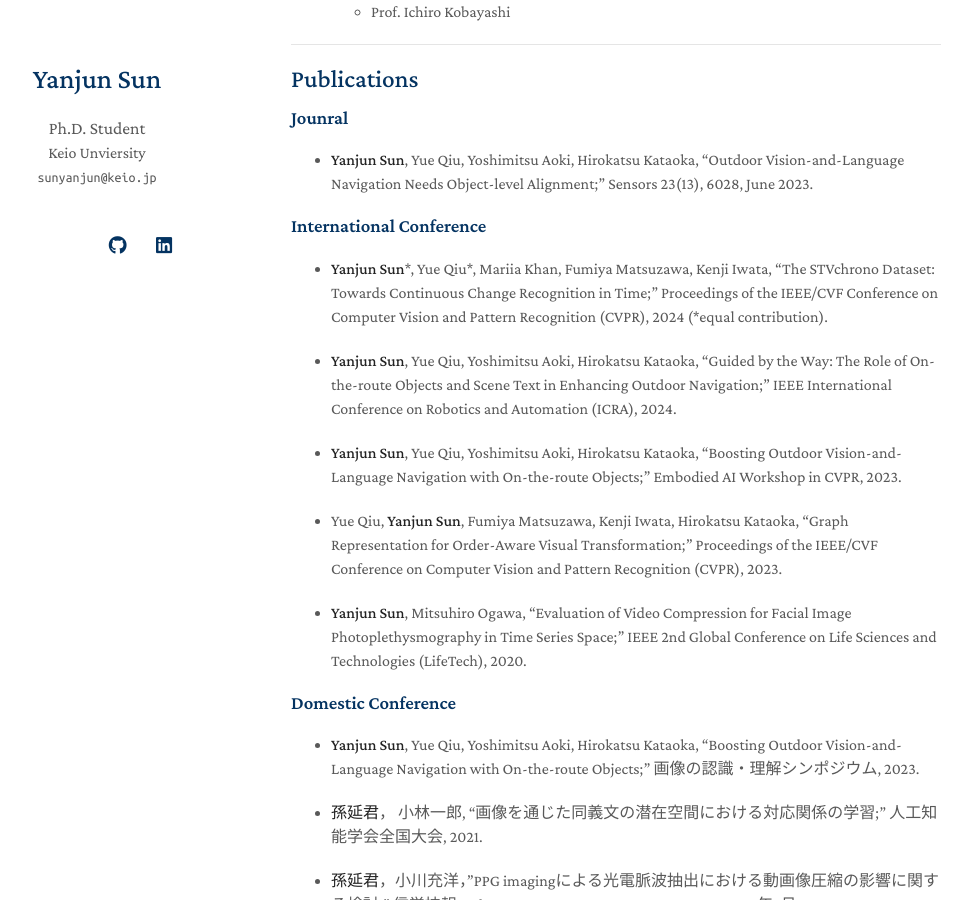
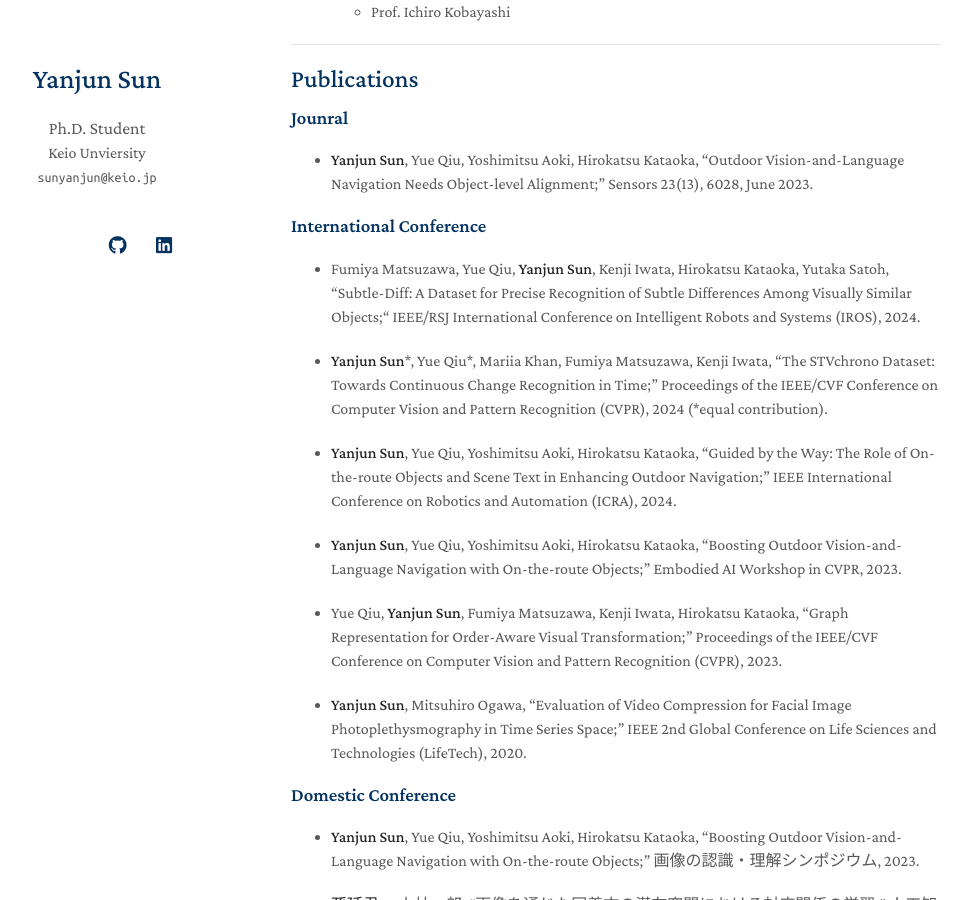
Before and after one commit to AuderySun/AudreySun.github.io, a Jekyll site: the page built from index.md, in a window 1280 px wide and 900 px high, scrolled down 920 px. Shown: the whole window, without its empty margins (179-1148 px from the left). Built offline with Jekyll 4.4.1, drawn with Linux system fonts in a browser that asks for light colours; nearby versions of some CDN libraries; a style sheet for code colours, icons or effects is not loaded; our own code applies the rules of GitHub Pages for plain Markdown files.

Commit message:
Update publications.md

```diff
--- a/_includes/publications.md
+++ b/_includes/publications.md
@@ -5,6 +5,7 @@
 - **Yanjun Sun**, Yue Qiu, Yoshimitsu Aoki, Hirokatsu Kataoka, “Outdoor Vision-and-Language Navigation Needs Object-level Alignment;” Sensors 23(13), 6028, June 2023.
 
 ### International Conference
+- Fumiya Matsuzawa, Yue Qiu, **Yanjun Sun**, Kenji Iwata, Hirokatsu Kataoka, Yutaka Satoh, “Subtle-Diff: A Dataset for Precise Recognition of Subtle Differences Among Visually Similar Objects;“ IEEE/RSJ International Conference on Intelligent Robots and Systems (IROS), 2024.
 
 - **Yanjun Sun**\*, Yue Qiu\*, Mariia Khan, Fumiya Matsuzawa, Kenji Iwata, “The STVchrono Dataset: Towards Continuous Change Recognition in Time;” Proceedings of the IEEE/CVF Conference on Computer Vision and Pattern Recognition (CVPR), 2024 (*equal contribution).
 
```
